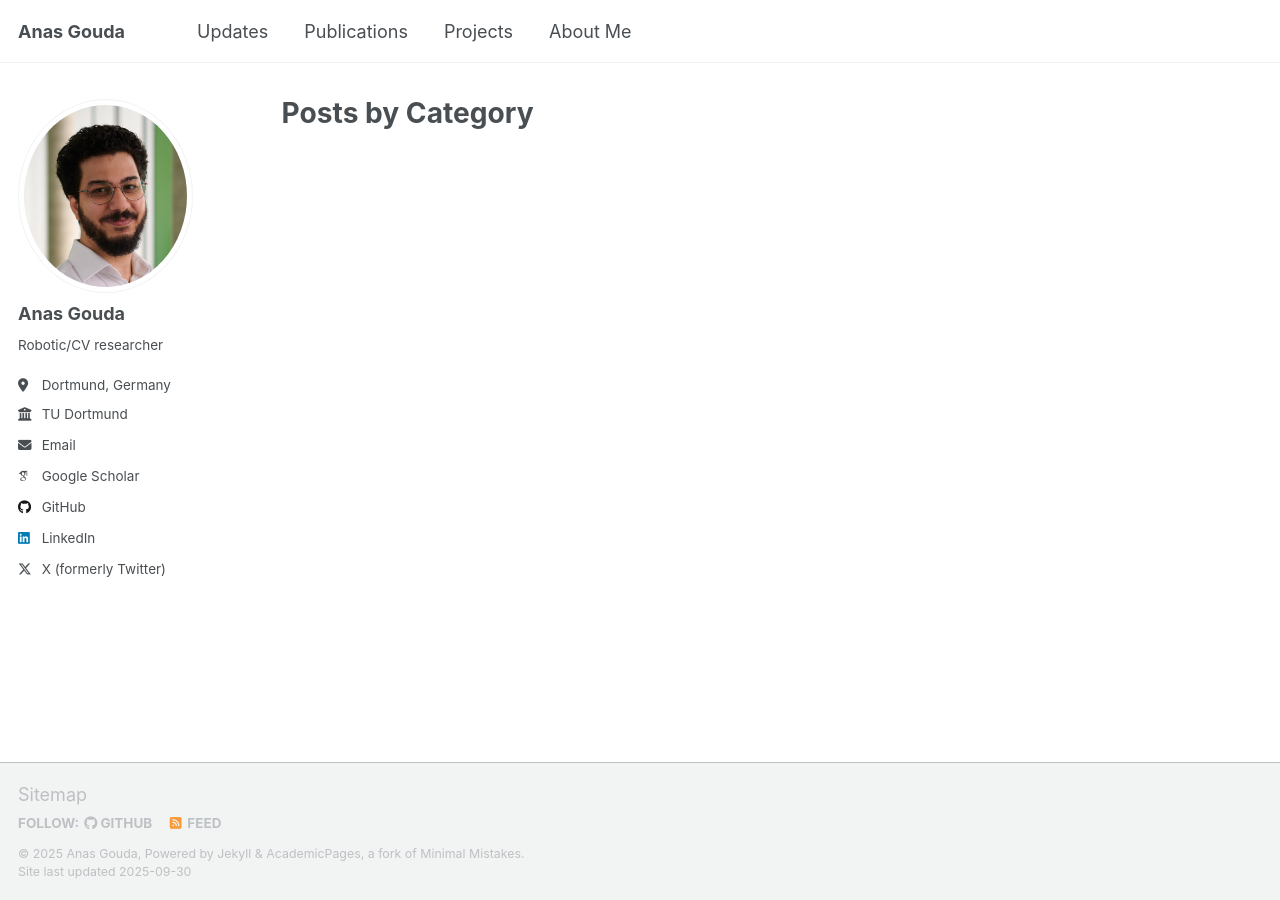
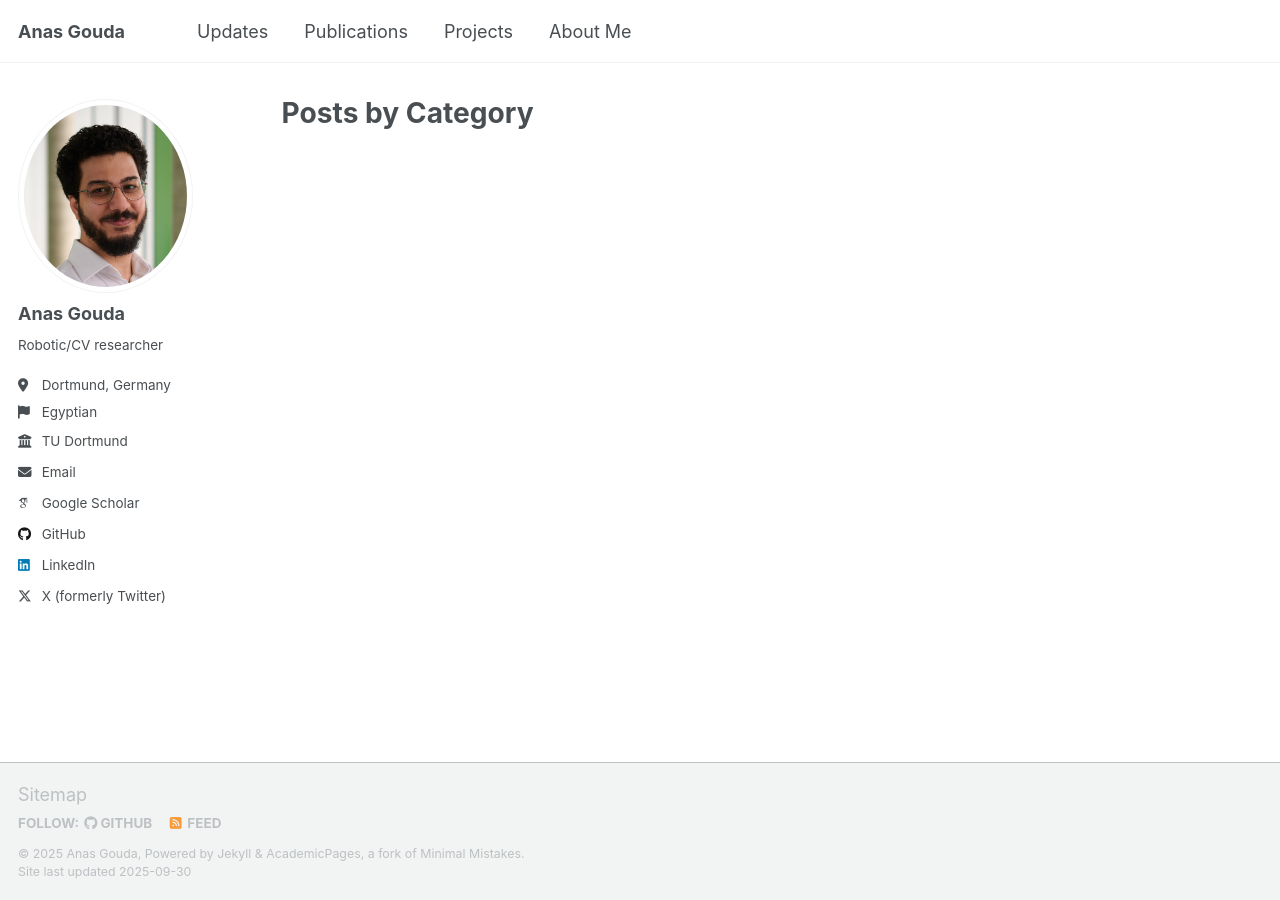
Before and after one commit to AnasIbrahim/anasibrahim.github.io, a Jekyll site: the page built from _pages/category-archive.html, in a window 1280 px wide. Built offline with Jekyll 4.4.1, drawn with Linux system fonts in a browser that asks for light colours; some web fonts are replaced; a script that is not in the unit is left out.

Commit message:
update intro and info

```diff
--- a/_config.yml
+++ b/_config.yml
@@ -28,6 +28,7 @@ author:
   pronouns         : # example: "she/her"
   bio              : "Robotic/CV researcher"
   location         : "Dortmund, Germany"
+  nationality      : "Egyptian"
   employer         : "TU Dortmund"
   uri              : # URL
   work             : "https://flw.mb.tu-dortmund.de/staff/team/anas-gouda/"
--- a/_includes/author-profile.html
+++ b/_includes/author-profile.html
@@ -26,6 +26,9 @@
       <!-- Font Awesome icons / Biographic information  -->
       {% if author.location %}
         <li class="author__desktop"><i class="fas fa-fw fa-location-dot icon-pad-right" aria-hidden="true"></i>{{ author.location }}</li>
+      {% endif %}
+      {% if author.nationality %}
+        <li class="author__desktop"><i class="fas fa-fw fa-flag icon-pad-right" aria-hidden="true"></i>{{ author.nationality }}</li>
       {% endif %}
       {% if author.employer %}
         <li class="author__desktop">
```
Also changed, not shown: _pages/about.md (+1 -1 lines).
